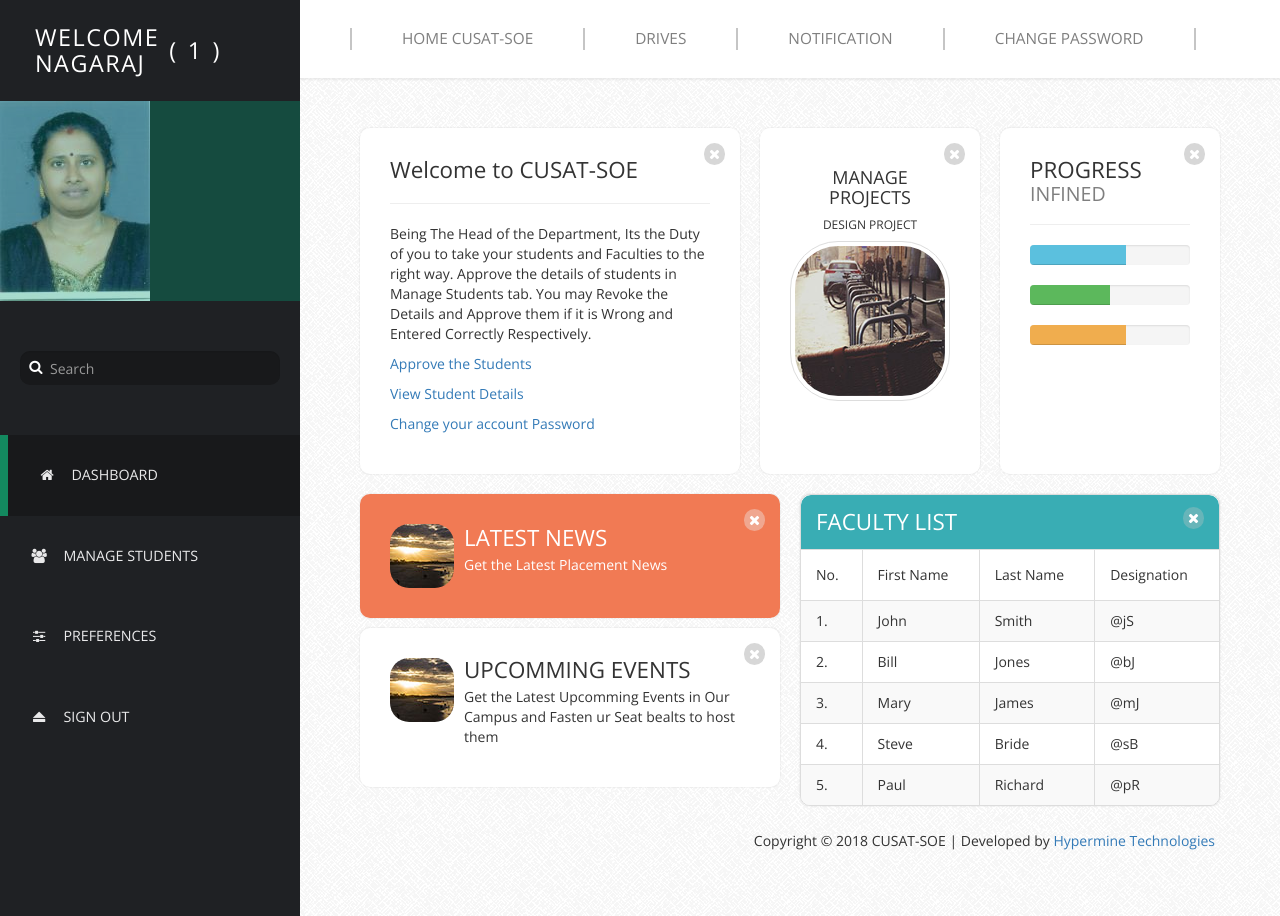
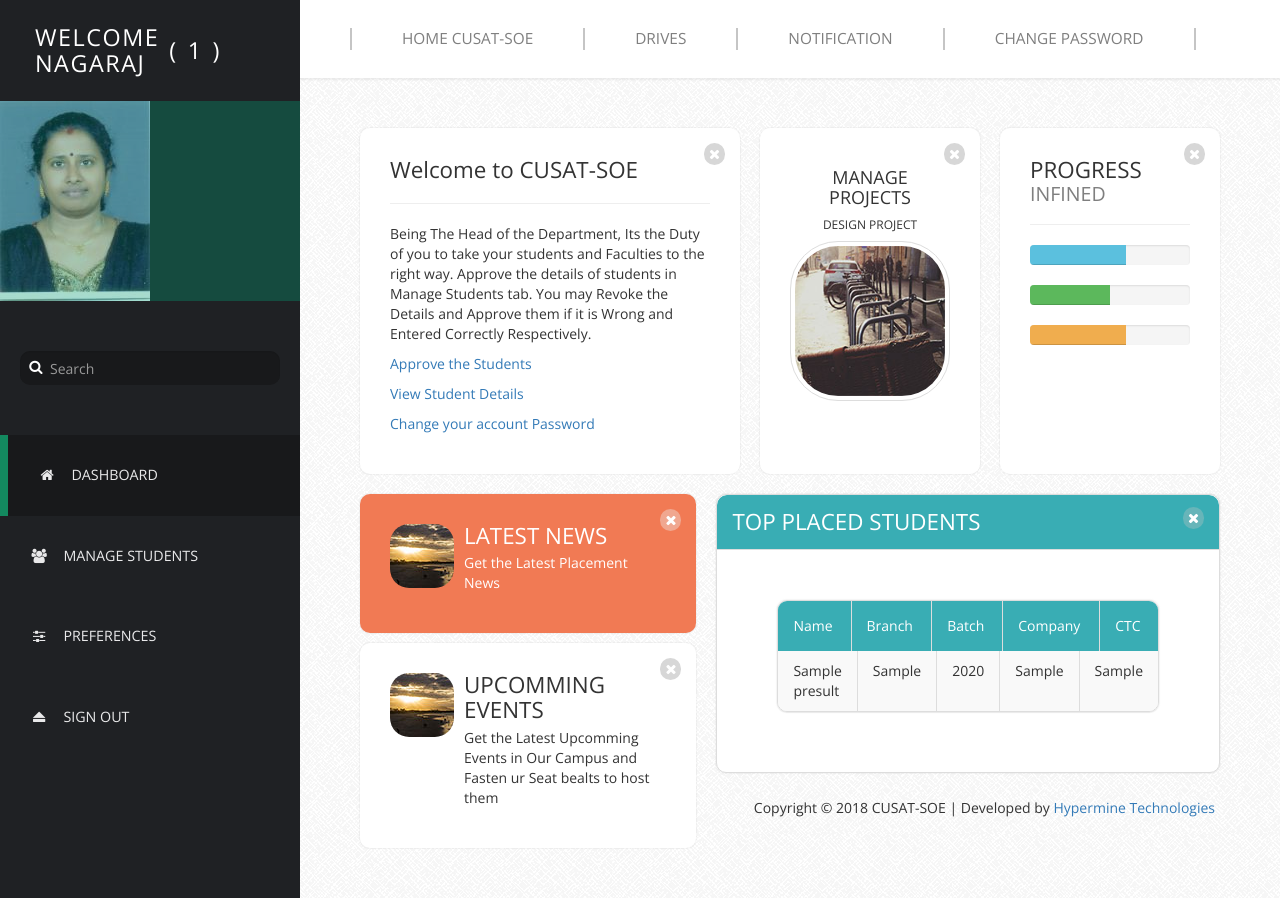
Before and after one commit to thegeek13242/TnP-Portal-IIITN, a PHP site: page /login.php in a window 1280 px wide. Run offline with PHP 8.4, Linux system fonts and the light colour scheme; a user stored in the database is signed in; tables that the repository leaves empty or names only in its code hold one stand-in row (values such as "Sample post"); some libraries are stand-ins or nearby versions.

Commit message:
manage-students-db

```diff
--- a/HODProfile/RNotif.php
+++ b/HODProfile/RNotif.php
@@ -103,6 +103,7 @@
               echo '<h1>'.$row['subject'].'</h1>';
               echo '<h3>'.$row['date'].'</h3>';
               echo '<p>'.$row['message'].'</p>';
+              echo '<hr>';
             }
             ?>
 
--- a/HODProfile/login.php
+++ b/HODProfile/login.php
@@ -148,7 +148,7 @@
                 </div>
               </div>
             </div>
-            <div class="col-1">
+            <!-- <div class="col-1">
               <div class="panel panel-default templatemo-content-widget white-bg no-padding templatemo-overflow-hidden">
                 <i class="fa fa-times"></i>
                 <div class="panel-heading templatemo-position-relative"><h2 class="text-uppercase">Faculty List</h2></div>
@@ -198,7 +198,48 @@
                 </div>
               </div>
             </div>
-          </div> <!-- Second row ends -->
+          </div> Second row ends -->
+          <div class="col-1">
+            <div class="panel panel-default templatemo-content-widget white-bg no-padding templatemo-overflow-hidden">
+              <i class="fa fa-times"></i>
+              <div class="panel-heading templatemo-position-relative">
+                <h2 class="text-uppercase">Top Placed Students</h2>
+              </div>
+              <div class="templatemo-content-container">
+          <div class="templatemo-content-widget no-padding">
+            <div class="panel panel-default table-responsive">
+			<table class="table table-striped table-bordered templatemo-user-table">
+                <thead>
+                  <tr>
+                    <td><a class="white-text templatemo-sort-by">Name</a></td>
+                    <td><a  class="white-text templatemo-sort-by">Branch</a></td>
+                    <td><a  class="white-text templatemo-sort-by">Batch</a></td>
+                    <td><a  class="white-text templatemo-sort-by">Company</a></td>
+					          <td><a  class="white-text templatemo-sort-by">CTC</a> </td>
+				  </thead>
+			   </tr>
+              <div class="table-responsive">
+                <table class="table table-striped table-bordered">
+                  <?php
+                  $connect = mysqli_connect('localhost', 'root', '', 'placement');
+                  //select rows of students with top 5 salaries
+                  $sql = $connect->query("SELECT * FROM presult ORDER BY cast(lpa as int) DESC LIMIT 5");
+                  while ($row = $sql->fetch_assoc()) {
+                    print "<tr>";
+                    echo '<td>' . $row['name'] . '</td>';
+                    echo '<td>' . $row['branch'] . '</td>';
+                    echo '<td>' . $row['year'] . '</td>';
+                    echo '<td>' . $row['company'] . '</td>';
+                    echo '<td>' . $row['lpa'] . '</td>';
+                    print "</tr>";
+                  }
+                  ?>
+                  </tbody>
+                </table>
+              </div>
+            </div>
+          </div>
+        </div>
 
           <footer class="text-right">
            <p>Copyright &copy; 2018 CUSAT-SOE | Developed by
--- a/HODProfile/manage-student.php
+++ b/HODProfile/manage-student.php
@@ -115,12 +115,13 @@
 
 			   <?php
 $p = $_SESSION['department'];
+echo '<h2>'.$p.' Students</h2>';
 $num_rec_per_page=15;
 $conn = mysqli_connect('localhost','root','',"details");
 // mysql_select_db('details');
 if (isset($_GET["page"])) { $page  = $_GET["page"]; } else { $page=1; };
 $start_from = ($page-1) * $num_rec_per_page;
-$sql = "SELECT * FROM basicdetails WHERE Approve=0 and Branch='$p' LIMIT $start_from, $num_rec_per_page";
+$sql = "SELECT * FROM basicdetails WHERE Branch LIKE '$p' LIMIT $start_from, $num_rec_per_page";
 $rs_result = $conn->query($sql); //run the query
 // $rs_result = $sql->query();
 while ($row = $rs_result->fetch_assoc())
--- a/HODProfile/manage-users1.php
+++ b/HODProfile/manage-users1.php
@@ -120,7 +120,7 @@ $conn = mysqli_connect('localhost','root','', 'details');
 // mysql_select_db('details');
 if (isset($_GET["page"])) { $page  = $_GET["page"]; } else { $page=1; };
 $start_from = ($page-1) * $num_rec_per_page;
-$sql = "SELECT * FROM basicdetails WHERE Branch='$p' LIMIT $start_from, $num_rec_per_page";
+$sql = "SELECT * FROM basicdetails";
 $rs_result = $conn->query($sql); //run the query
 
 while ($row = $rs_result->fetch_assoc())
```
